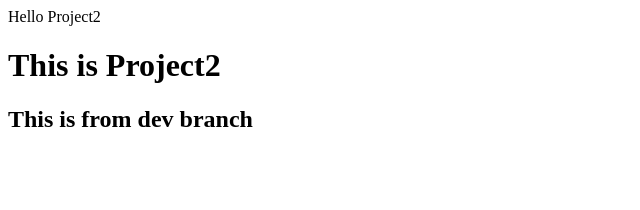
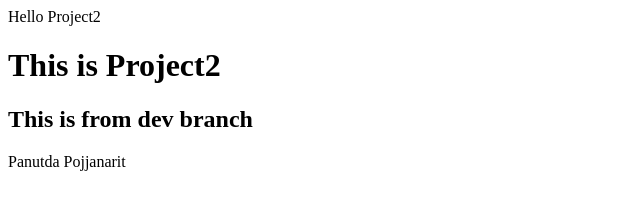
Before and after one commit to bank4455/project2, a plain HTML site: page index.html in a window 1280 px wide. Shown: the whole page, without its empty margins (0-640 px from the left). Drawn offline with Linux system fonts and the light colour scheme.

Commit message:
modified in dev branch

```diff
--- a/index.html
+++ b/index.html
@@ -10,5 +10,6 @@
     <div>Hello Project2</div>
     <h1>This is Project2</h1>
     <h2>This is from dev branch</h2>
+    <div>Panutda Pojjanarit</div>
 </body>
 </html>
```
